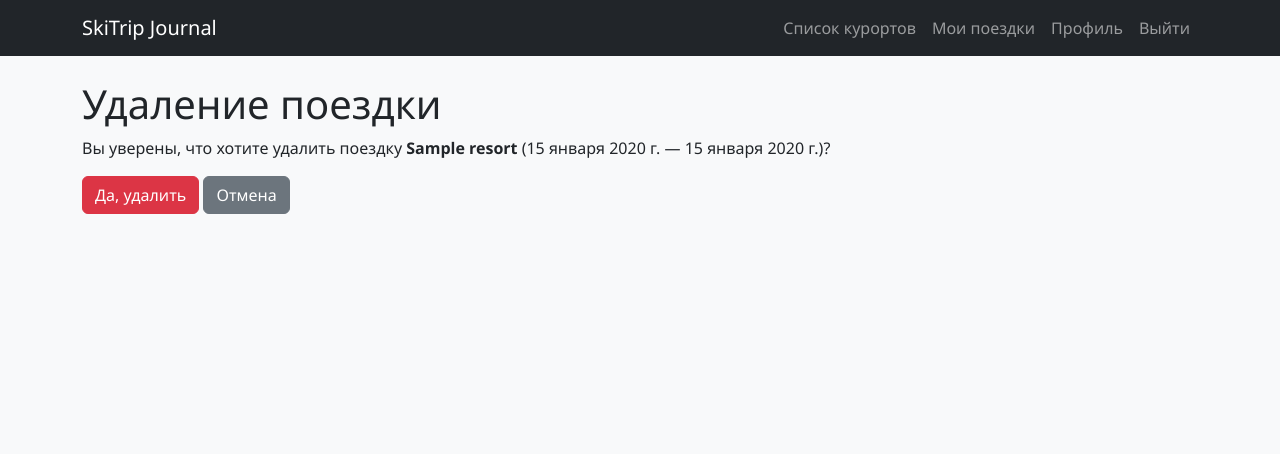
After one commit to dmitriy347/MountainTrip, a Django app: page /trips/1/delete in a window 1280 px wide. The commit adds this page. Shown: the top 454 px of the page. Run offline with Django 4.2, Linux system fonts and the light colour scheme; a user stored in the database is signed in; tables that the repository leaves empty hold one stand-in row (values such as "Sample post").

Commit message:
+ views (trip_delete) - удаление записи о поездках + templates (trip_confirm_delete) - подтверждение удаления

```diff
--- /dev/null
+++ b/config/resort/templates/resort/trip_confirm_delete.html
@@ -0,0 +1,22 @@
+<!--Подтверждение удаления записи-->
+{% extends 'base.html' %}
+
+{% block content %}
+<h1>{{ title }}</h1>
+
+<p>
+    Вы уверены, что хотите удалить поездку
+    <strong>{{ trip.resort.name }}</strong>
+    ({{ trip.start_date }} — {{ trip.end_date }})?
+</p>
+
+<form method="post">
+    {% csrf_token %}
+    <button type="submit" class="btn btn-danger">
+        Да, удалить
+    </button>
+    <a href="{% url 'trip_detail' trip.id %}" class="btn btn-secondary">
+        Отмена
+    </a>
+</form>
+{% endblock %}
--- a/config/resort/urls.py
+++ b/config/resort/urls.py
@@ -10,6 +10,7 @@ urlpatterns = [
     path('trips/', views.trip_list, name='trip_list'),
     path('trips/create', views.trip_create, name='trip_create'),
     path('trips/<int:trip_id>/edit', views.trip_edit, name='trip_edit'),
+    path('trips/<int:trip_id>/delete', views.trip_delete, name='trip_delete'),
     path('login/', views.login, name='login'),
 
 
--- a/config/resort/views.py
+++ b/config/resort/views.py
@@ -106,6 +106,21 @@ def trip_edit(request, trip_id):
     return render(request, 'resort/trip_form.html', context=data)
 
 
+@login_required
+def trip_delete(request, trip_id):
+    """Удаление поездки"""
+    trip = get_object_or_404(Trip, pk=trip_id)
+    if trip.user != request.user:
+        raise Http404("Поездка не найдена")
+    if request.method == 'POST':
+        trip.delete()
+        return redirect('trip_list')
+
+    data = {
+        'title': 'Удаление поездки',
+        'trip': trip,
+    }
+    return render(request, 'resort/trip_confirm_delete.html', context=data)
 
 
 
```
Also changed, not shown: config/resort/templates/resort/trip_detail.html (+7 -1 lines).
